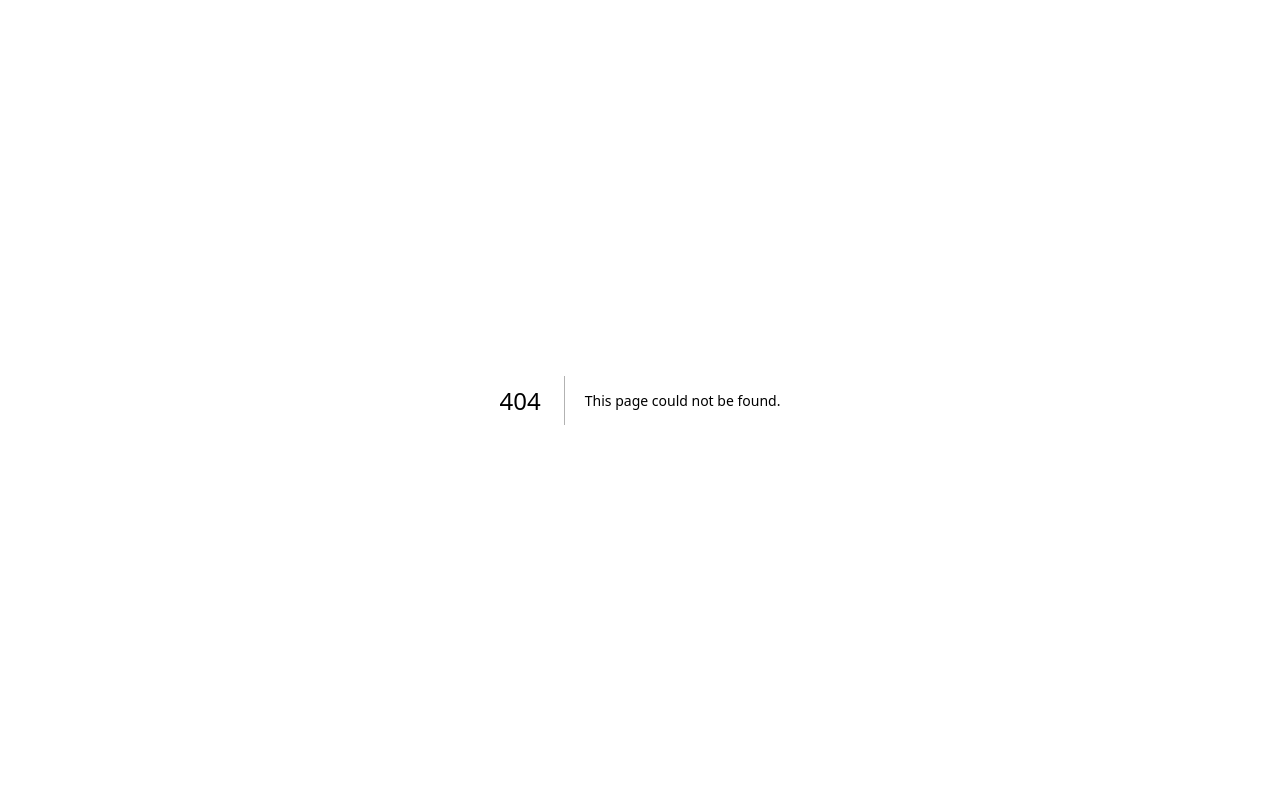
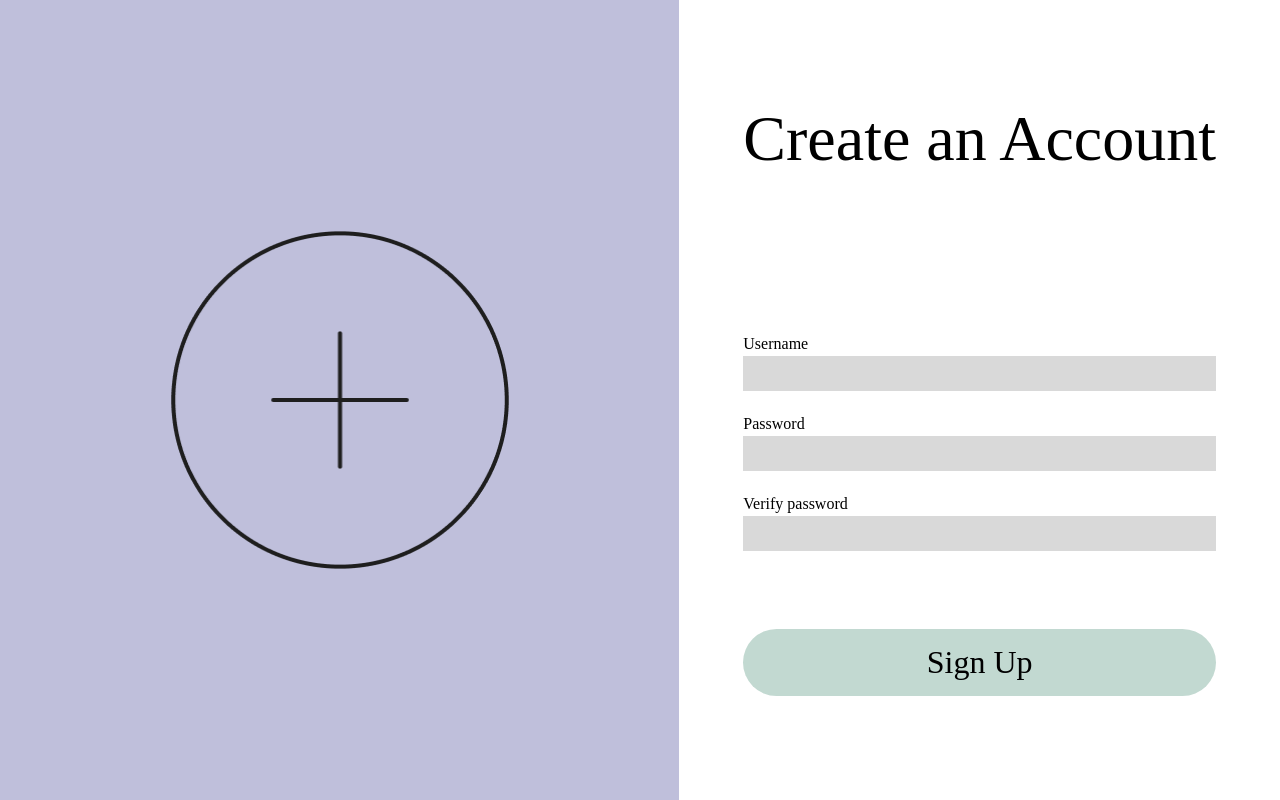
Before and after one commit to HaixD/plus, a Next.js app: page /create_account in a window 1280 px wide. Before the commit this address had no page. Built offline with nearby package versions, Linux system fonts and the light colour scheme.

Commit message:
Create Account Page

```diff
--- a/package.json
+++ b/package.json
@@ -12,9 +12,9 @@
     "class-variance-authority": "^0.7.0",
     "clsx": "^2.1.1",
     "lucide-react": "^0.416.0",
-    "next": "14.2.5",
-    "react": "^18",
-    "react-dom": "^18",
+    "next": "^14.2.5",
+    "react": "^18.3.1",
+    "react-dom": "^18.3.1",
     "sqlite3": "^5.1.7",
     "tailwind-merge": "^2.4.0",
     "tailwindcss-animate": "^1.0.7"
--- a/src/app/actions.ts
+++ b/src/app/actions.ts
@@ -17,12 +17,26 @@ export async function login(previousState: string, formData: FormData) {
 
 export async function createAccount(previousState: string, formData: FormData) {
     const username = formData.get("username")
-    const password = formData.get("password")
+    const pass = formData.get("password")
+    const verifypassword = formData.get("verify-password")
 
     if (!username) return "No username was given"
-    if (!password) return "No password was given"
+    if (!pass) return "No password was given"
 
-    if (!addAccount(username.toString(), password.toString())) return "Email already exists."
+    const matched = await addAccount(username.toString(), pass.toString())
+    if (!addAccount(username.toString(), pass.toString())) return "Email already exists."
 
     return "success"
 }
+
+export async function createAccountpage(previousState: string, formData: FormData) {
+    const username = formData.get("username")
+    const password = formData.get("password")
+    const verifypassword = formData.get("verify-password")
+
+    if (username === "existingusername") return "Username already exists"
+
+    else if (password !== verifypassword) return "Passwords do not match"
+
+    return "success"
+}
--- /dev/null
+++ b/src/app/create_account/layout.tsx
@@ -0,0 +1,11 @@
+import styles from "./styles.module.css"
+
+export default function RootLayout({
+  children,
+}: Readonly<{
+  children: React.ReactNode;
+}>) {
+  return (
+      <div className={styles.page}>{children}</div>
+  );
+}
--- /dev/null
+++ b/src/app/create_account/page.tsx
@@ -0,0 +1,57 @@
+"use client"
+
+import Image from "next/image"
+import styles from "./styles.module.css"
+import Link from "next/link"
+import { useEffect } from "react"
+import { createAccountpage } from "@/app/actions"
+import { useFormState } from "react-dom"
+import { useRouter } from "next/navigation"
+
+export default function Page() {
+    const [state, formAction] = useFormState(createAccountpage, "")
+    const router = useRouter()
+
+    useEffect(() => {
+        if (state === "success") router.push("/page-not-implemented")
+    }, [state])
+
+    return (
+        <main className={styles.container}>
+            <Image className={styles.logo} src="/logo1.png" alt="logo" width={338} height={338}/>
+            <div className={styles.login}>
+                <h1>Create an Account</h1>
+                <form action={formAction}>
+                    <div>
+                        <label htmlFor="username">Username</label>
+                        <input type="text" name="username" required/>
+                    </div>
+
+                    <div>
+                        <label htmlFor="username">Password</label>
+                        <input type="password" name="password" required/>
+                    </div>
+
+                    <div>
+                        <label htmlFor="password">Verify password</label>
+                        <input type="password" name="verify-password" required/>
+                    </div>
+                    <div>
+                        <p className={styles["error-message"]}>{state === "success" ? "" : state}</p>
+                    </div>
+                    <input
+                        type="submit"
+                        className={styles["page-button"]}
+                        value="Sign Up"
+                        style={{
+                            fontSize: "2rem",
+                            padding: "1rem",
+                            width: "100%"
+                        }}
+                    />
+                </form>
+
+            </div>
+        </main>
+    )
+}
--- /dev/null
+++ b/src/app/create_account/styles.module.css
@@ -0,0 +1,84 @@
+.page {
+    /* background-image: url("/background.jpg"); */
+    background-color: #bfbfdb;
+
+    & * {
+        margin: 0;
+    }
+
+    & h1 {
+        font-size: 4rem;
+        text-align: center;
+        font-weight: lighter;
+    }
+}
+
+.container {
+    min-height: 100vh;
+    display: grid;
+    grid-template-columns: auto max-content;
+}
+
+.logo {
+    display: block;
+    justify-self: center;
+    align-self: center;
+}
+
+.login {
+    background-color: white;
+    padding-inline: 4rem;
+    display: flex;
+    flex-direction: column;
+    justify-content: center;
+    gap: 10rem;
+
+    & > form {
+        display: flex;
+        flex-direction: column;
+        gap: 1.5rem;
+
+        & > * {
+            display: flex;
+            flex-direction: column;
+            gap: 0.25rem
+        }
+
+        & input[type="password"], & input[type="text"] {
+            font-size: 1.5rem;
+            padding-block: 0.25rem;
+            background-color: #d9d9d9;
+            border: none;
+        }
+    }
+}
+
+.page-button {
+    background-color: #c2d9d1;
+    border: none;
+    text-decoration: none;
+    color: black;
+    border-radius: 9999px;
+    padding: .5rem 1rem;
+    display: block;
+    text-align: center;
+    width: fit-content;
+
+    &:hover {
+        cursor: pointer;
+    }
+}
+
+.login-existing-account {
+    display: grid;
+    justify-items: center;
+    gap: 1rem;
+    font-size: 1.25rem;
+}
+
+.error-message {
+    color: red;
+    text-align: center;
+    min-height: 1lh;
+    font-size: 1.25rem;
+}
```
Also changed, not shown: 1 other file (tests, documents, lock files or other folders).
